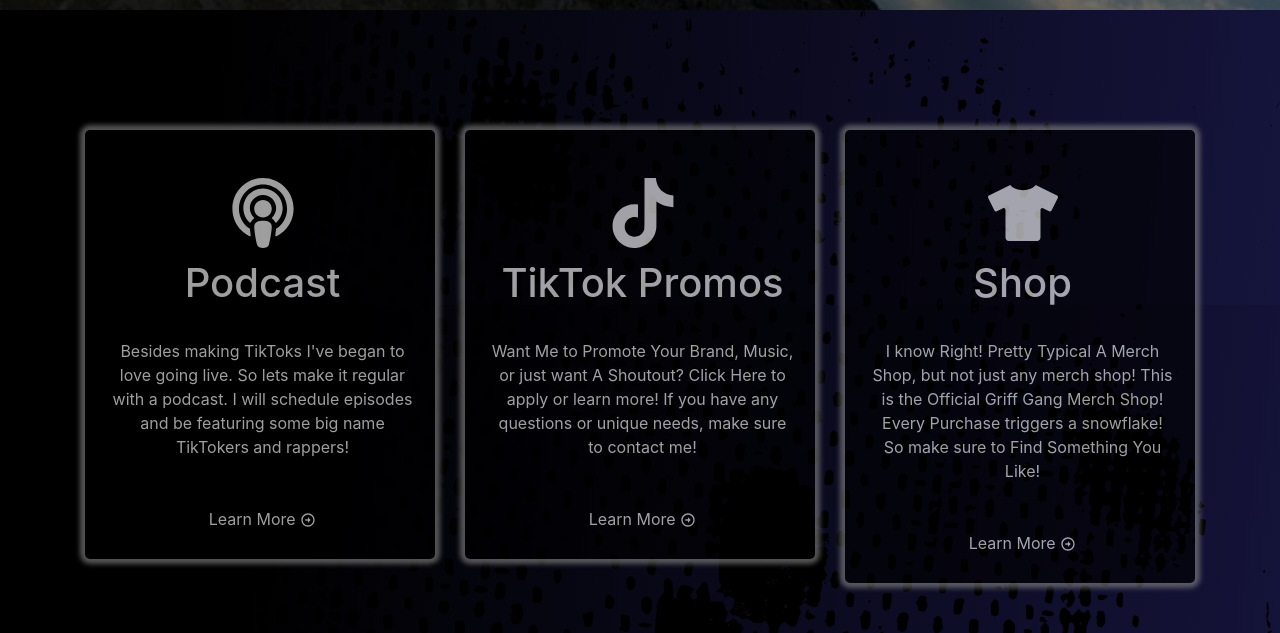
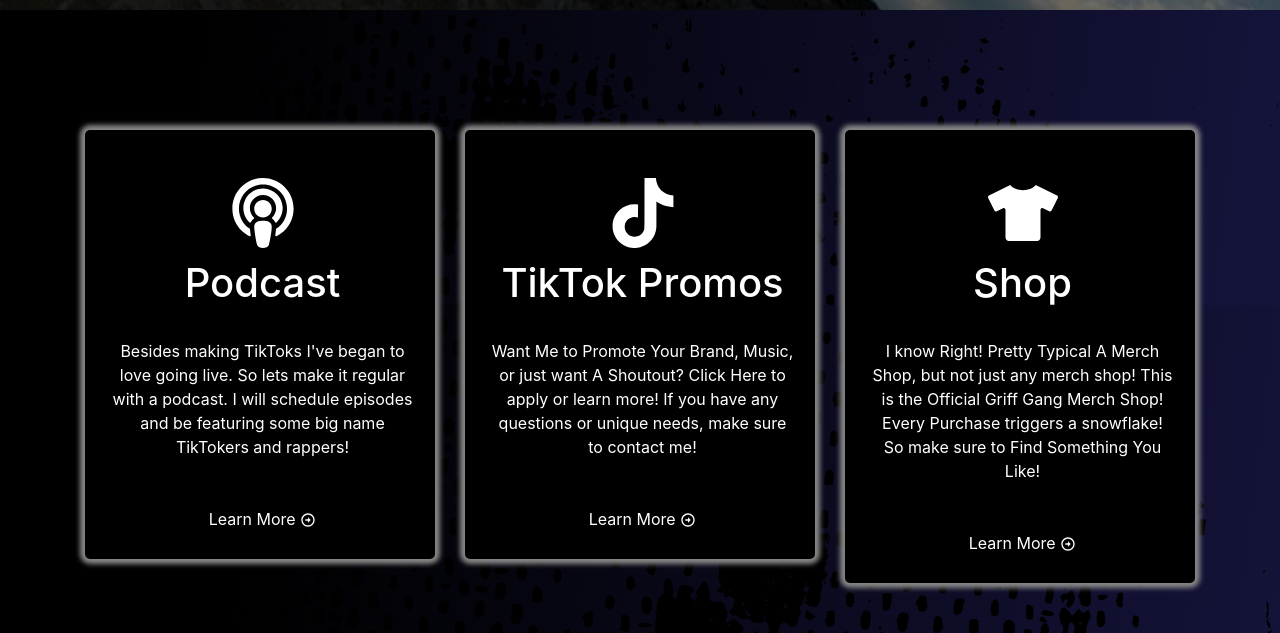
Before and after one commit to griffinjoshs/Portfolio-Tiktok-griffinjoshs, a React (Create React App) app in the folder client/: page / in a window 1280 px wide. Shown: the part 1295-1928 px from the top of the page. Built offline with nearby package versions, Linux system fonts and the light colour scheme; no server answers.

Commit message:
background styles

```diff
--- a/client/src/components/CardSection/Cards.css
+++ b/client/src/components/CardSection/Cards.css
@@ -7,7 +7,7 @@
   background-size: cover;
   padding-bottom: 20px;
   overflow: hidden;
-  opacity: 62%;
+  /* opacity: 62%; */
   cursor: pointer;
   border-radius: 5px;
   padding-right: 20px;
```
